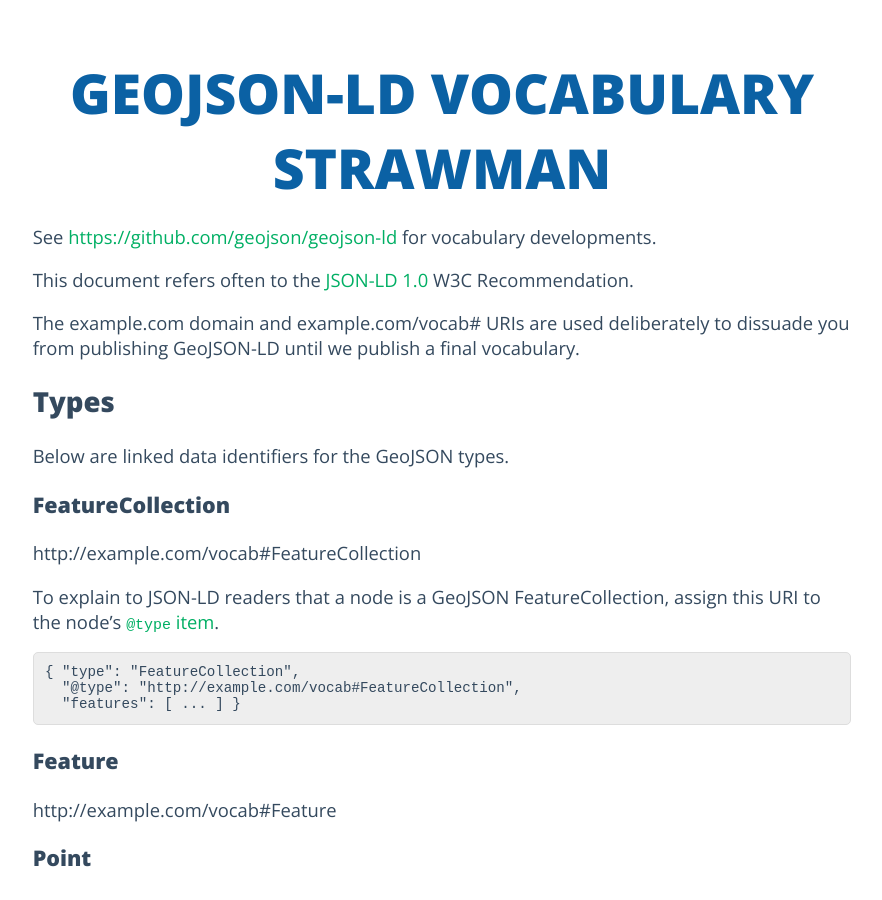
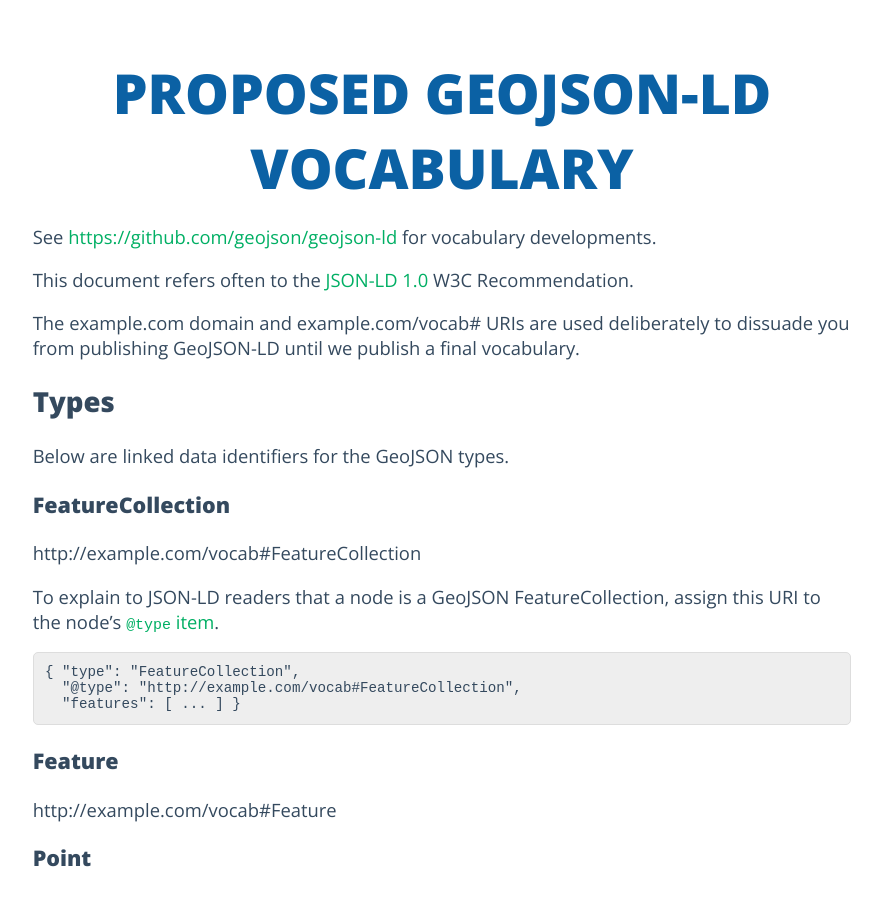
Before and after one commit to geojson/geojson.github.io, a Jekyll site: the page built from vocab.md, in a window 1280 px wide and 900 px high. Shown: the whole window, without its empty margins (198-1080 px from the left). Built offline with Jekyll 4.4.1, drawn with Linux system fonts in a browser that asks for light colours; Markdown is read by kramdown in place of the engine named in the settings.

Commit message:
Call it a proposed vocabulary.

```diff
--- a/vocab.md
+++ b/vocab.md
@@ -1,9 +1,9 @@
 ---
 layout: home
-title: GeoJSON-LD Vocabulary
+title: Proposed GeoJSON-LD Vocabulary
 ---
 
-# GeoJSON-LD Vocabulary Strawman
+# Proposed GeoJSON-LD Vocabulary
 
 See [https://github.com/geojson/geojson-ld](https://github.com/geojson/geojson-ld)
 for vocabulary developments.
```
